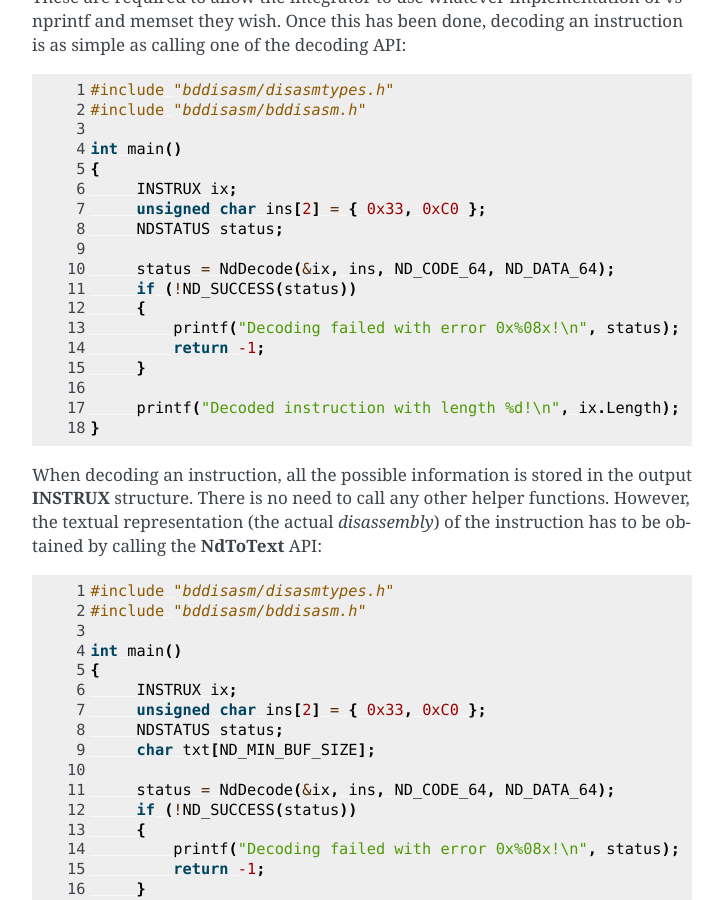
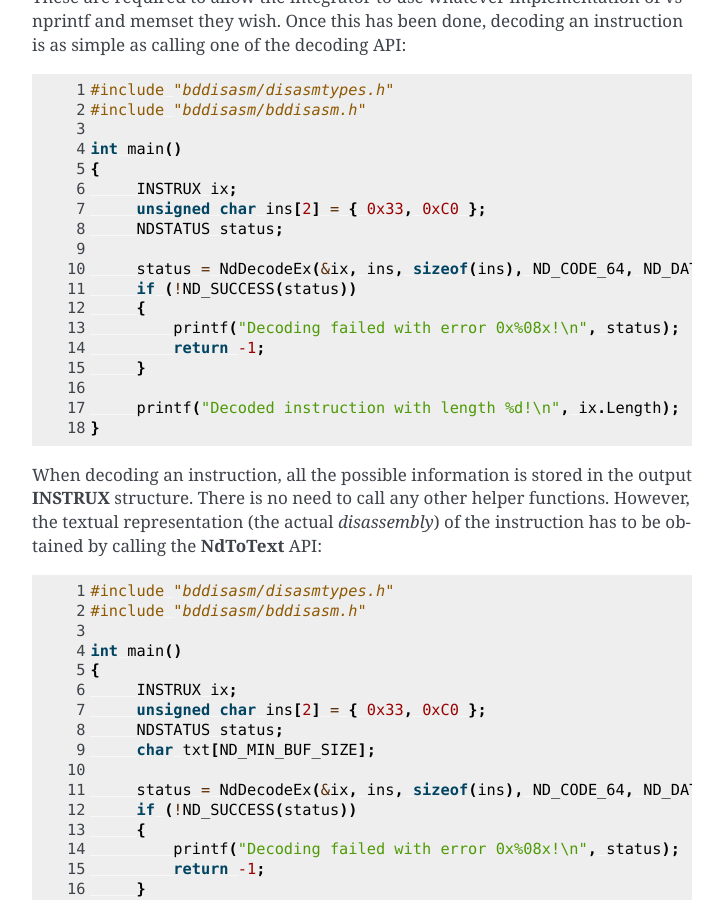
Before and after one commit to bitdefender/bddisasm, a Sphinx documentation site: the page built from docs/source/index.rst, in a window 1280 px wide and 900 px high, scrolled down 1911 px. Shown: the whole window, without its empty margins (388-1111 px from the left). Built offline with Sphinx 7.4.7, drawn with Linux system fonts in a browser that asks for light colours; some of the changed text lies outside the part shown.

Commit message:
Use the safe NdDecodeEx API instead of the NdDecode API in the public docs example.

```diff
--- a/docs/source/index.rst
+++ b/docs/source/index.rst
@@ -111,7 +111,7 @@ simple as calling one of the decoding API:
         unsigned char ins[2] = { 0x33, 0xC0 };
         NDSTATUS status;
 
-        status = NdDecode(&ix, ins, ND_CODE_64, ND_DATA_64);
+        status = NdDecodeEx(&ix, ins, sizeof(ins), ND_CODE_64, ND_DATA_64);
         if (!ND_SUCCESS(status))
         {
             printf("Decoding failed with error 0x%08x!\n", status);
@@ -139,7 +139,7 @@ has to be obtained by calling the **NdToText** API:
         NDSTATUS status;
         char txt[ND_MIN_BUF_SIZE];
 
-        status = NdDecode(&ix, ins, ND_CODE_64, ND_DATA_64);
+        status = NdDecodeEx(&ix, ins, sizeof(ins), ND_CODE_64, ND_DATA_64);
         if (!ND_SUCCESS(status))
         {
             printf("Decoding failed with error 0x%08x!\n", status);
@@ -210,7 +210,7 @@ Assuming we have already decoded an instruction as follows:
         NDSTATUS status;
         char txt[ND_MIN_BUF_SIZE];
 
-        status = NdDecode(&ix, ins, ND_CODE_64, ND_DATA_64);
+        status = NdDecodeEx(&ix, ins, sizeof(ins), ND_CODE_64, ND_DATA_64);
         if (!ND_SUCCESS(status))
         {
             printf("Decoding failed with error 0x%08x!\n", status);
```
